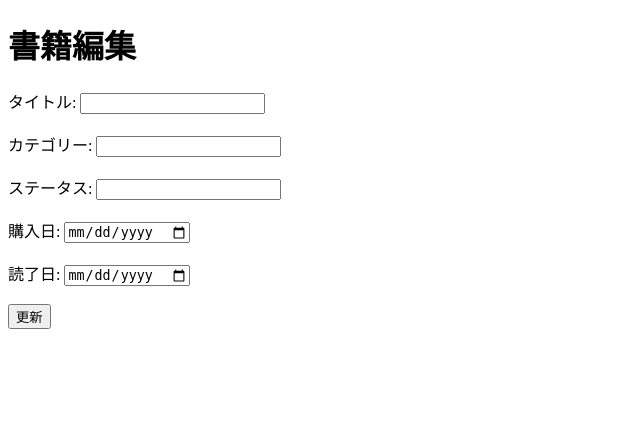
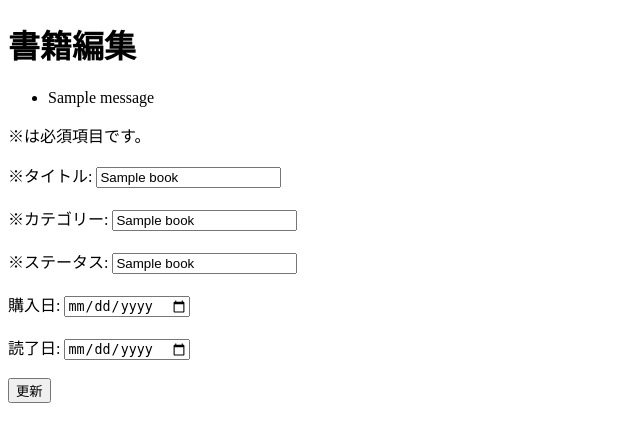
Before and after one commit to henmikazuki/bibliography, a Flask app: template templates/books/edit/edit.html in a window 1280 px wide. Shown: the top 442 px of the page, without its empty margins (0-640 px from the left). Run offline with Flask 3, Linux system fonts and the light colour scheme; the template is opened without the code that fills it: most values are stand-ins (such as "Sample title", 1, 10 or a date in 2020); one stand-in notice (Sample message) is shown.

Commit message:
書籍情報更新ページを実装

```diff
--- a/main.py
+++ b/main.py
@@ -26,8 +26,24 @@ def db_connection():
     return con, csr
 
 
+def is_not_empty_required_fields(book_data):
+    """必須項目が空でないかを確認する
+
+    :param book_data: 書籍データの辞書
+    :return: 必須項目が空でない場合はTrue、空の場合はFalse
+    """
+    required_fields = ["title", "category", "status"]
+    for field in required_fields:
+        if not book_data.get(field):
+            return False
+    return True
+
+
 def get_book_form_data(form):
-    """フォームから書籍データを辞書で取得"""
+    """フォームから書籍データを辞書で取得
+    :param form: フォームデータ
+    :return: 書籍データの辞書
+    """
     return {
         "title": form.get("title", ""),
         "category": form.get("category", ""),
@@ -37,11 +53,30 @@ def get_book_form_data(form):
     }
 
 
+def sql_statement_construction(book_data):
+    """SQL文の構築に必要な値を取得する
+    :param book_data: 書籍データの辞書
+    :return: SQL文の構築に必要な値
+    """
+    data = (
+        book_data["title"],
+        book_data["category"],
+        book_data["status"],
+        book_data["purchase_date"],
+        book_data["read_date"],
+    )
+
+    return data
+
+
 @app.route("/books")
 def books():
     con, csr = db_connection()
 
-    sql = "SELECT id, title, category, status, purchase_date, read_date FROM books WHERE deleted = 0 ORDER BY created_at DESC"
+    sql = (
+        "SELECT id, title, category, status, purchase_date, read_date "
+        "FROM books WHERE deleted = 0 ORDER BY created_at DESC"
+    )
     csr.execute(sql)
     books = csr.fetchall()
     con.close()
@@ -53,6 +88,9 @@ def books():
 def new_book():
     if request.method == "POST":
         book_data = get_book_form_data(request.form)
+        if not is_not_empty_required_fields(book_data):
+            flash("タイトル、カテゴリー、ステータスは必須項目です。")
+            return redirect("/books/new")
 
         return render_template("books/new/confirm.html", book_data=book_data)
     if request.method == "GET":
@@ -60,21 +98,20 @@ def new_book():
 
 
 @app.route("/books/new/confirm", methods=["GET", "POST"])
-def confirm_book():
+def confirm_new_book():
     if request.method == "POST":
         book = get_book_form_data(request.form)
         con, csr = db_connection()
 
-        sql = 'INSERT INTO books (title, category, status, purchase_date, read_date, deleted, created_at, updated_at) VALUES (?, ?, ?, ?, ?, 0, datetime("now", "localtime"), datetime("now", "localtime"))'
+        sql = (
+            "INSERT INTO books (title, category, status, purchase_date, read_date, "
+            "deleted, created_at, updated_at) "
+            "VALUES (?, ?, ?, ?, ?, 0, "
+            'datetime("now", "localtime"), datetime("now", "localtime"))'
+        )
         csr.execute(
             sql,
-            (
-                book["title"],
-                book["category"],
-                book["status"],
-                book["purchase_date"],
-                book["read_date"],
-            ),
+            sql_statement_construction(book),
         )
         con.commit()
         con.close()
@@ -86,9 +123,49 @@ def confirm_book():
         return redirect("/books/new")
 
 
-@app.route("/books/<int:book_id>/edit")
+@app.route("/books/<int:book_id>/edit", methods=["GET", "POST"])
 def edit_book(book_id):
-    return render_template("books/edit/edit.html")
+    if request.method == "POST":
+        book_data = get_book_form_data(request.form)
+        if not is_not_empty_required_fields(book_data):
+            flash("タイトル、カテゴリー、ステータスは必須項目です。")
+            return redirect(f"/books/{book_id}/edit")
+
+        return render_template(
+            "books/edit/confirm.html", book_data=book_data, book_id=book_id
+        )
+    if request.method == "GET":
+        con, csr = db_connection()
+        sql = (
+            "SELECT id, title, category, status, purchase_date, read_date FROM books "
+            "WHERE id = ?"
+        )
+        csr.execute(sql, (book_id,))
+        book = csr.fetchone()
+        con.close()
+
+        return render_template("books/edit/edit.html", book=book)
+
+
+@app.route("/books/<int:book_id>/edit/confirm", methods=["GET", "POST"])
+def confirm_edit_book(book_id):
+    if request.method == "POST":
+        book_data = get_book_form_data(request.form)
+        con, csr = db_connection()
+        sql = (
+            "UPDATE books SET title = ?, category = ?, status = ?, "
+            "purchase_date = ?, read_date = ?, updated_at = "
+            'datetime("now", "localtime") WHERE id = ?'
+        )
+        csr.execute(sql, sql_statement_construction(book_data) + (book_id,))
+        con.commit()
+        con.close()
+
+        flash("書籍を更新しました。")
+
+        return redirect("/books")
+    if request.method == "GET":
+        return redirect(f"/books/{book_id}/edit")
 
 
 @app.route("/books/<int:book_id>/delete")
--- a/templates/books/edit/edit.html
+++ b/templates/books/edit/edit.html
@@ -1,29 +1,65 @@
-<!DOCTYPE html>
+<!doctype html>
 <html lang="ja">
   <head>
-    <meta charset="UTF-8">
-    <meta name="viewport" content="width=device-width, initial-scale=1.0">
+    <meta charset="UTF-8" />
+    <meta name="viewport" content="width=device-width, initial-scale=1.0" />
     <title>書籍編集</title>
   </head>
   <body>
     <h1>書籍編集</h1>
-    <form action="/books" method="post">
-        <label for="title">タイトル:</label>
-        <input type="text" id="title" name="title" required><br><br>
+    {% with messages = get_flashed_messages() %} {% if messages %}
+    <ul>
+      {% for message in messages %}
+      <li>{{ message }}</li>
+      {% endfor %}
+    </ul>
+    {% endif %} {% endwith %}
+    <p>※は必須項目です。</p>
+    <form action="/books/{{ book[0] }}/edit" method="post">
+      <label for="title">※タイトル:</label>
+      <input
+        type="text"
+        id="title"
+        name="title"
+        value="{{ book[1] }}"
+        required
+      /><br /><br />
 
-        <label for="category">カテゴリー:</label>
-        <input type="text" id="category" name="category"><br><br>
+      <label for="category">※カテゴリー:</label>
+      <input
+        type="text"
+        id="category"
+        name="category"
+        value="{{ book[2] }}"
+        required
+      /><br /><br />
 
-        <label for="status">ステータス:</label>
-        <input type="text" id="status" name="status"><br><br>
+      <label for="status">※ステータス:</label>
+      <input
+        type="text"
+        id="status"
+        name="status"
+        value="{{ book[3] }}"
+        required
+      /><br /><br />
 
       <label for="purchase_date">購入日:</label>
-        <input type="date" id="purchase_date" name="purchase_date"><br><br>
+      <input
+        type="date"
+        id="purchase_date"
+        name="purchase_date"
+        value="{{ book[4] }}"
+      /><br /><br />
 
       <label for="completion_date">読了日:</label>
-        <input type="date" id="completion_date" name="completion_date"><br><br>
+      <input
+        type="date"
+        id="completion_date"
+        name="completion_date"
+        value="{{ book[5] }}"
+      /><br /><br />
 
-        <input type="submit" value="更新">
+      <input type="submit" value="更新" />
     </form>
   </body>
 </html>
```
Also changed, not shown: templates/books/edit/confirm.html (added, +39 -0 lines), templates/books/new/registration.html (+20 -12 lines). Lines whose indentation alone changed are shown as unchanged.
